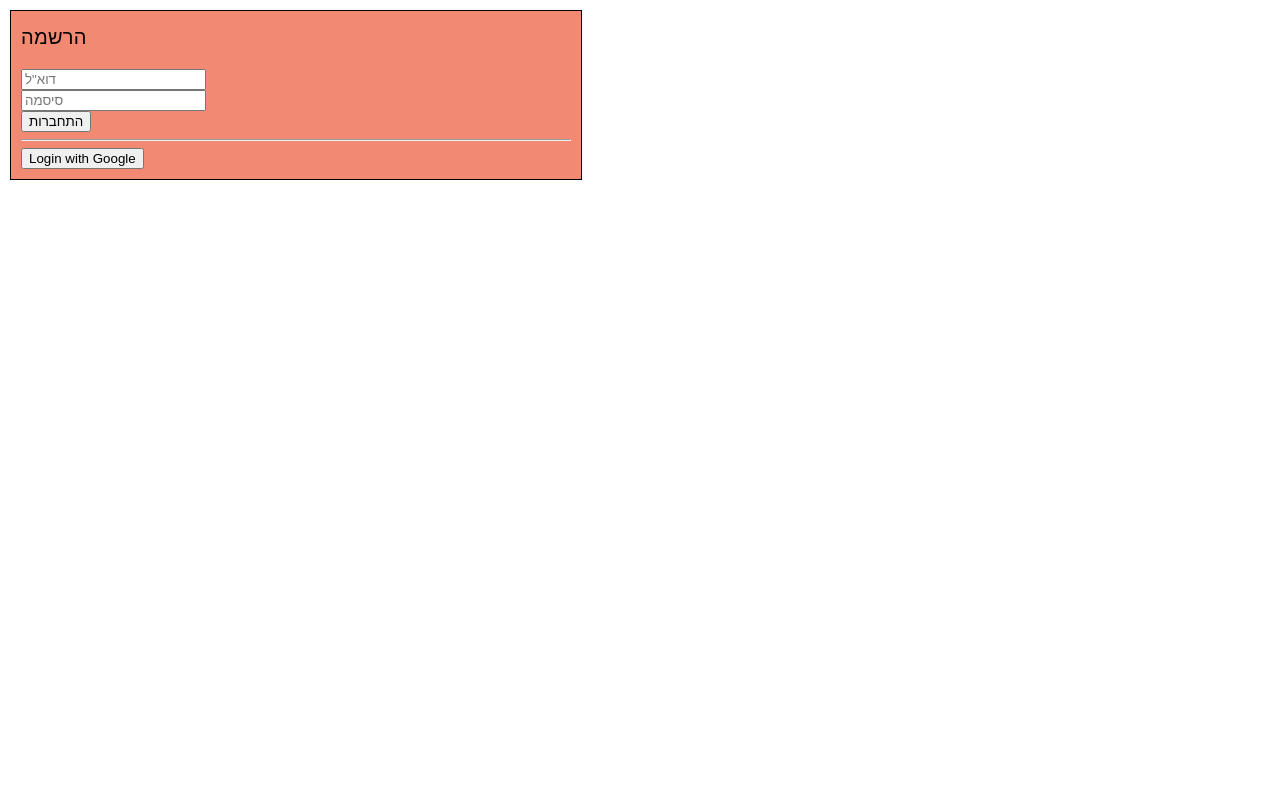
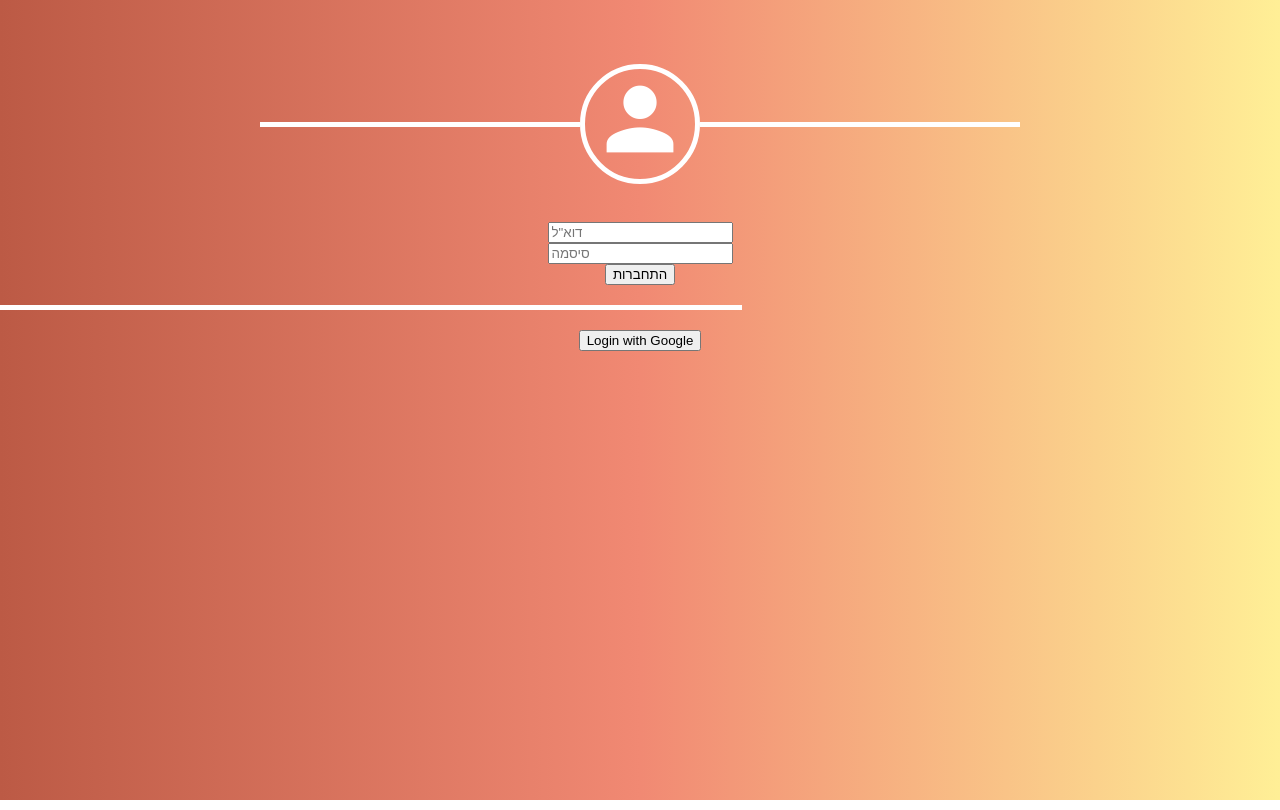
Before and after one commit to 123yael/client-home, an Angular app: page / in a window 1280 px wide. Built offline with nearby package versions, Linux system fonts and the light colour scheme.

Commit message:
designs sign in

```diff
--- a/src/app/components/sign-in/sign-in.component.html
+++ b/src/app/components/sign-in/sign-in.component.html
@@ -1,5 +1,30 @@
-<div class="container card" style="max-width: 550px">
-  <h2 class="text-center mb-5">הרשמה</h2>
+<div class="container card">
+  <div
+    style="
+      padding-top: 5%;
+      padding-bottom: 3%;
+      display: flex;
+      justify-content: center;
+      align-items: center;
+    "
+  >
+    <div style="width: 25%; height: 5px; background-color: white"></div>
+    <div
+      style="
+        border: 5px solid white;
+        border-radius: 50%;
+        width: 110px;
+        height: 110px;
+      "
+    >
+      <mat-icon
+        style="color: white; width: 100px; font-size: 100px; height: 100px"
+        fontIcon="person"
+      ></mat-icon>
+    </div>
+    <div style="width: 25%; height: 5px; background-color: white"></div>
+  </div>
+
   <div>
     <div class="form-group">
       <input
@@ -29,7 +54,16 @@
       />
     </div>
   </div>
-  <hr />
+  <div
+    style="
+      width: 58%;
+      height: 5px;
+      background-color: white;
+      margin-top: 20px;
+      margin-bottom: 20px;
+    "
+  ></div>
+
   <div>
     <div>
       <button type="button" class="btn btn-danger">Login with Google</button>
--- a/src/app/components/sign-in/sign-in.component.scss
+++ b/src/app/components/sign-in/sign-in.component.scss
@@ -1,8 +1,10 @@
 @import '../../../styles.scss';
 
 .card {
-    border: 1px solid $black-color;
-    padding: 10px;
-    margin: 10px;
     background-color: $pink-color;
+    width: 100%;
+    height: 100%;
+    background-image: linear-gradient(90deg, $brown-color, $pink-color, $yellow-color);
+    text-align: center;
+    align-items: center;
 }
```
